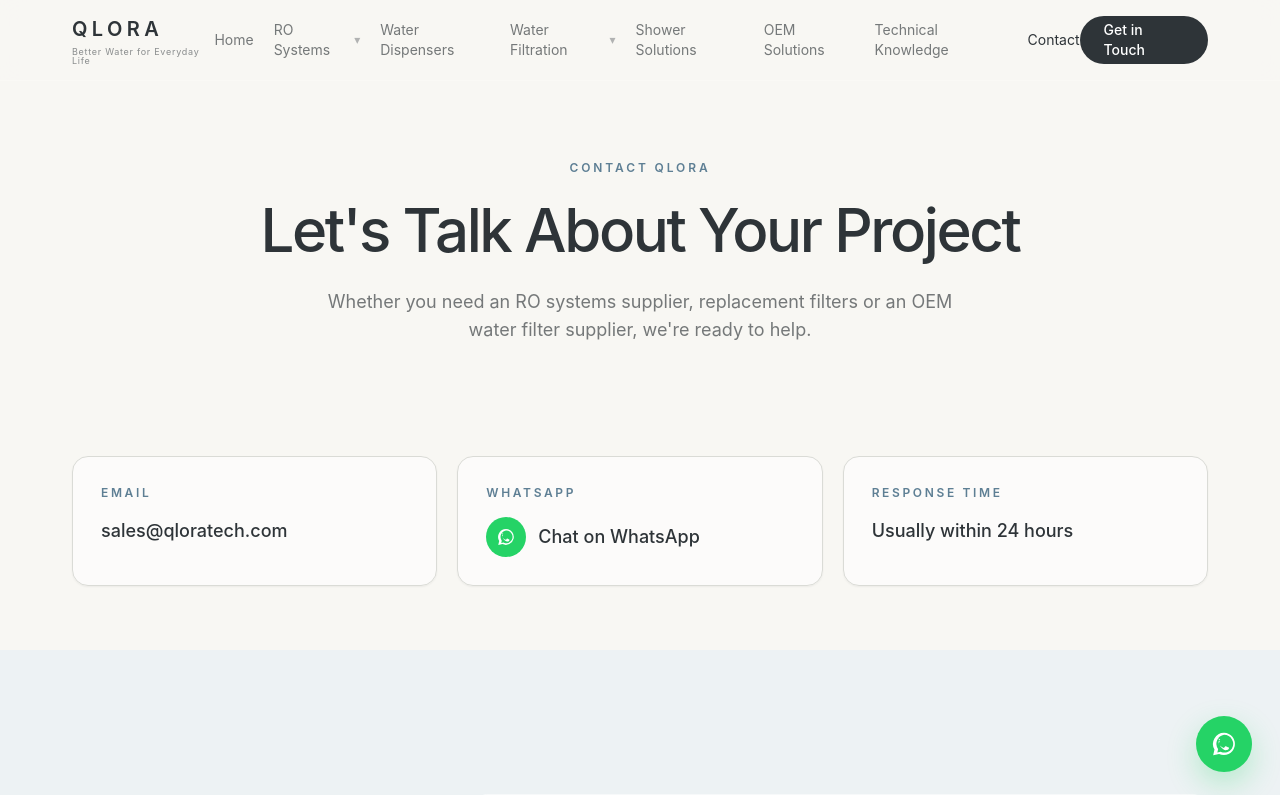
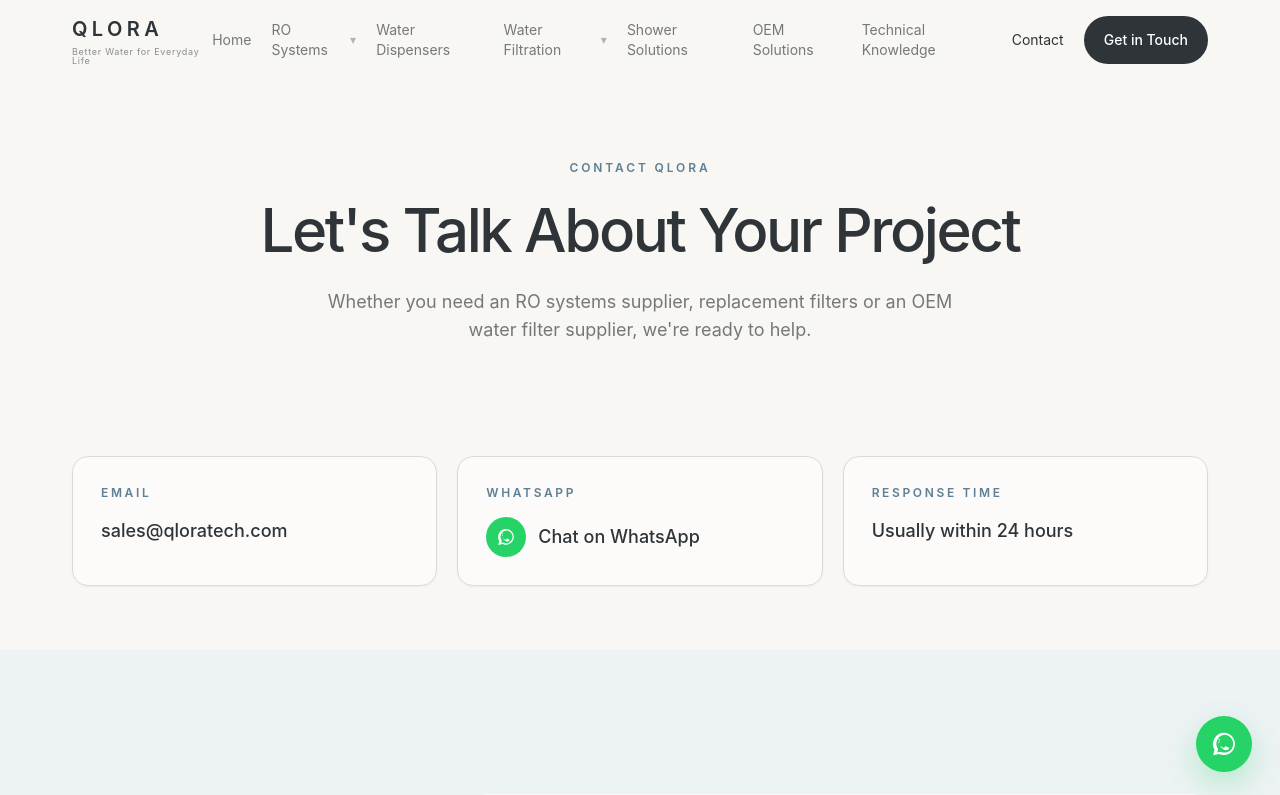
Before and after one commit to carol838/qlora-website, a React (Vite) app: page /contact in a window 1280 px wide. Shown: the top 795 px of the page. Built offline with nearby package versions, Linux system fonts and the light colour scheme.

Commit message:
Refine header contact CTA spacing

```diff
--- a/src/components/Header.tsx
+++ b/src/components/Header.tsx
@@ -123,7 +123,7 @@
           ))}
         </nav>
 
-        <a href="/contact" className="button-primary hidden xl:inline-flex">Get in Touch</a>
+        <a href="/contact" className="button-primary ml-5 hidden whitespace-nowrap !px-5 xl:inline-flex 2xl:ml-6 2xl:!px-6">Get in Touch</a>
 
         <button
           onClick={() => setOpen(!open)}
```
